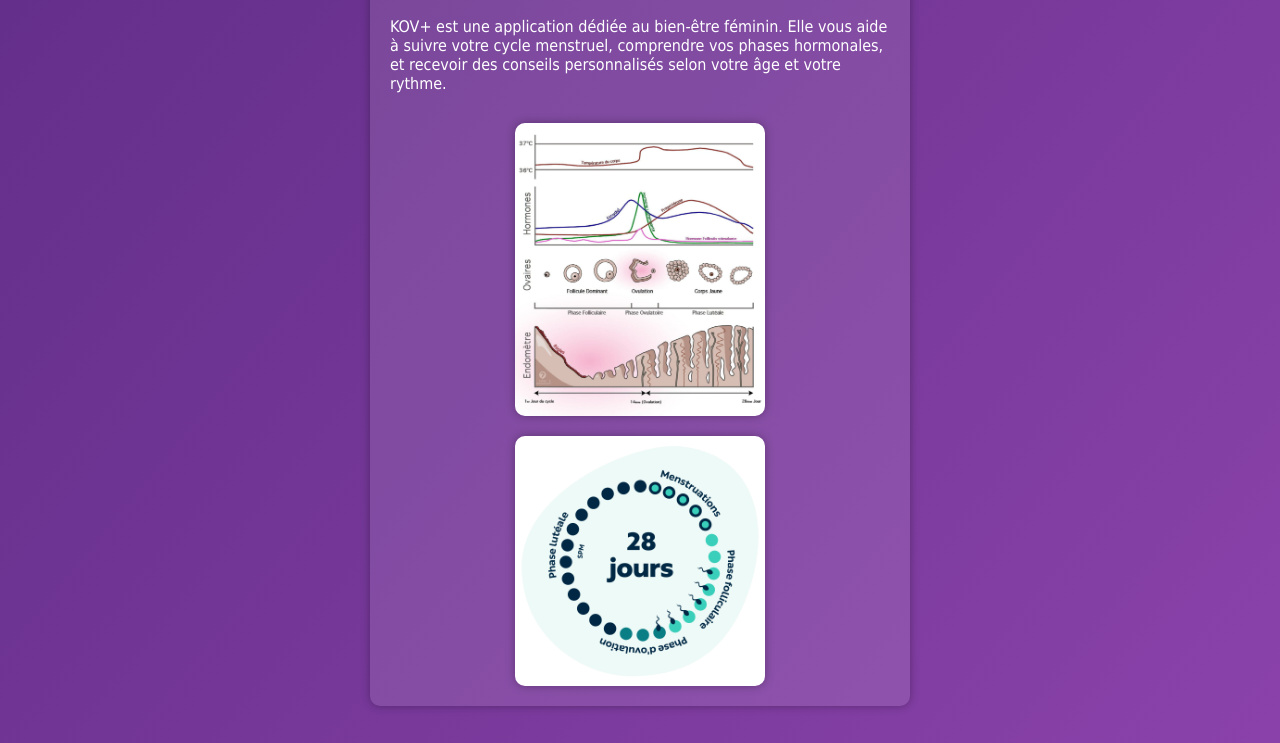
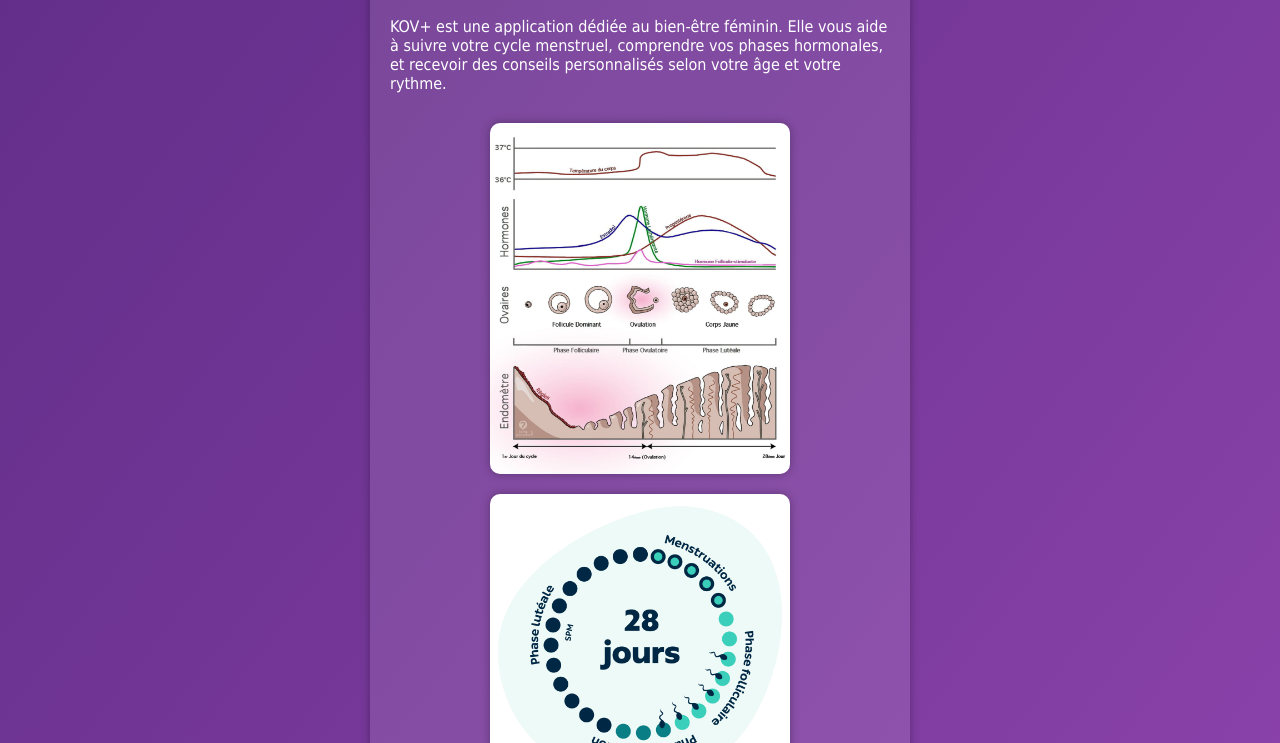
Before and after one commit to juleskohoun01-oss/kovplus, a plain HTML site: page kov+/index.html in a window 1280 px wide. Shown: the part 584-1327 px from the top of the page. Drawn offline with Linux system fonts and the light colour scheme; a web font is replaced by a local one.

Commit message:
Update style.css

```diff
--- a/kov+/style.css
+++ b/kov+/style.css
@@ -212,12 +212,15 @@ footer {
   justify-content: center;
   gap: 20px;
   margin-top: 30px;
+  width: 100%;
+  box-sizing: border-box;
 }
 
 .images img {
-  max-width: 50%;
+  max-width: 100%;
   height: auto;
+  width: 300px; /* largeur fixe mais flexible */
   border-radius: 10px;
   box-shadow: 0 0 10px rgba(0,0,0,0.3);
-  flex: 1 1 250px;
+  object-fit: cover;
 }
```
